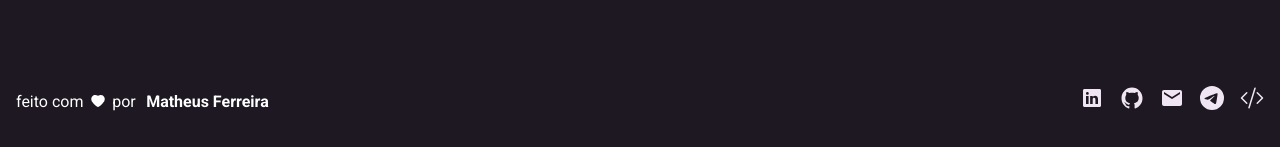
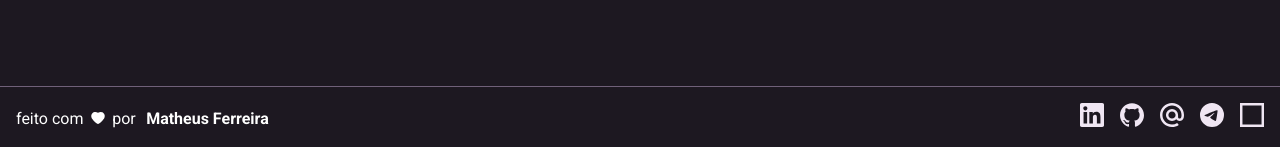
Before and after one commit to MattFerreira18/matheus-dev-website, a Next.js app: page / in a window 1280 px wide. Shown: the part 650-797 px from the top of the page. Built offline with nearby package versions, Linux system fonts and the light colour scheme.

Commit message:
feat: change some icons and location of some components

```diff
--- a/src/app/data/socialNetworks.ts
+++ b/src/app/data/socialNetworks.tsx
@@ -1,34 +1,29 @@
-import {
-  IoLogoLinkedin,
-  IoLogoGithub,
-  MdEmail,
-  BsTelegram,
-} from '../configs/icons';
+import Icon from '../../ui/components/Icon';
 
 const socialNetworks = [
   {
     name: 'LinkedIn',
     nickname: '@matt-ferreira18',
     link: 'https://www.linkedin.com/in/matt-ferreira18/',
-    icon: IoLogoLinkedin,
+    icon: <Icon as="SiLinkedin" />,
   },
   {
     name: 'Github',
     nickname: '@MattFerreira18',
     link: 'https://github.com/MattFerreira18',
-    icon: IoLogoGithub,
+    icon: <Icon as="SiGithub" />,
   },
   {
     name: 'Email',
     nickname: 'matheusferreira.dev@gmail.com',
     link: 'mailto:matheusferreira.dev@gmail.com',
-    icon: MdEmail,
+    icon: <Icon as="SiMaildotru" />,
   },
   {
     name: 'Telegram',
     nickname: '@MattFerreira18',
     link: 'https://t.me/MattFerreira18',
-    icon: BsTelegram,
+    icon: <Icon as="SiTelegram" />,
   },
 ];
 
--- a/src/pages/index.tsx
+++ b/src/pages/index.tsx
@@ -1,29 +1,9 @@
 import { GetStaticProps } from 'next';
 
-import {
-  // About,
-  // HardSkills,
-  // SocialLinks,
-  // FeaturedArticles,
-  Presentation,
-  // Projects,
-  // BooksRead,
-} from '../ui/components/sections';
+import HomePage from '../ui/pages/Home';
 
-const IS_ARTICLES_SECTION_ENABLED = false;
-
-export default function Home() {
-  return (
-    <>
-      <Presentation />
-      {/* <About /> */}
-      {/* <SocialLinks /> */}
-      {/* <HardSkills /> */}
-      {/* <Projects /> */}
-      {/* {IS_ARTICLES_SECTION_ENABLED && <FeaturedArticles />} */}
-      {/* <BooksRead /> */}
-    </>
-  );
+function Home() {
+  return <HomePage />;
 }
 
 export const getStaticProps: GetStaticProps = async () => {
@@ -32,3 +12,5 @@ export const getStaticProps: GetStaticProps = async () => {
     revalidate: 60 * 60 * 48, // 48 hours
   };
 };
+
+export default Home;
--- a/src/ui/components/Footer/index.tsx
+++ b/src/ui/components/Footer/index.tsx
@@ -1,9 +1,8 @@
 import { motion } from 'framer-motion';
-import { createElement } from 'react';
 
 import socialNetworks from '../../../app/data/socialNetworks';
-import { SocialButton } from '../buttons';
 import Icon from '../Icon';
+import SocialNetworkLink from '../SocialNetworkLink';
 import { Container, IconsWrapper, InfoWrapper } from './styles';
 
 function Footer() {
@@ -24,16 +23,16 @@ function Footer() {
         </InfoWrapper>
         <IconsWrapper>
           {socialNetworks.map((socialNetwork) => (
-            <SocialButton
+            <SocialNetworkLink
               key={socialNetwork.link}
               link={socialNetwork.link}
               aria-label={socialNetwork.name}
-              icon={createElement(socialNetwork.icon)}
+              icon={socialNetwork.icon}
             />
           ))}
-          <SocialButton
+          <SocialNetworkLink
             link="https://github.com/MattFerreira18/matheus-dev-website"
-            icon={<Icon as="BsCodeSlash" />}
+            icon={<Icon as="SiCodesandbox" />}
           />
         </IconsWrapper>
       </motion.div>
--- a/src/ui/components/Footer/styles.ts
+++ b/src/ui/components/Footer/styles.ts
@@ -1,13 +1,13 @@
 import styled from '../../styles';
 
 export const Container = styled('footer', {
-  height: '5rem',
+  height: '$16',
   maxWidth: '1440px',
 
   margin: '0 auto',
-  padding: '1rem',
+  padding: '$4',
 
-  borderTop: '1px solid $black800',
+  borderTop: '1px solid $gray400',
   background: '$black900',
 
   position: 'fixed',
--- a/src/ui/components/Icon/index.tsx
+++ b/src/ui/components/Icon.tsx
@@ -1,6 +1,6 @@
 import { createElement } from 'react';
 
-import * as icons from '../../../app/configs/icons';
+import * as icons from '../../app/configs/icons';
 
 type IconProps = {
   as: keyof typeof icons;
--- /dev/null
+++ b/src/ui/components/SocialNetworkLink.tsx
@@ -0,0 +1,24 @@
+import useMouse from '../../app/hooks/useMouse';
+
+type SocialNetworkLinkProps = {
+  link: string;
+  icon: React.ReactElement;
+};
+
+function SocialNetworkLink({ icon, link }: SocialNetworkLinkProps) {
+  const { changeCursorModel } = useMouse();
+
+  return (
+    <a
+      href={link}
+      rel="noreferrer"
+      target="_blank"
+      onMouseEnter={() => changeCursorModel('hovered')}
+      onMouseLeave={() => changeCursorModel()}
+    >
+      {icon}
+    </a>
+  );
+}
+
+export default SocialNetworkLink;
--- a/src/ui/components/buttons/SocialButton/index.tsx
+++ /dev/null
@@ -1,24 +0,0 @@
-
-import useMouse from '../../../../app/hooks/useMouse';
-
-type SocialButtonProps = {
-  link: string;
-  icon: React.ReactElement;
-};
-
-function SocialButton({ icon, link }: SocialButtonProps) {
-  const { changeCursorModel } = useMouse();
-
-  return (
-    <a target="_blank" href={link} rel="noreferrer">
-      <div
-        onMouseEnter={() => changeCursorModel('hovered')}
-        onMouseLeave={() => changeCursorModel()}
-      >
-        {icon}
-      </div>
-    </a>
-  );
-}
-
-export default SocialButton;
--- a/src/ui/components/buttons/index.ts
+++ b/src/ui/components/buttons/index.ts
@@ -1,3 +1,3 @@
 export { default as UpButton } from './UpButton';
-export { default as SocialButton } from './SocialButton';
+export { default as SocialButton } from '../SocialNetworkLink';
 export { default as LinkButton } from './LinkButton';
--- a/src/ui/components/sections/Presentation/index.tsx
+++ b/src/ui/pages/Home/index.tsx
@@ -1,7 +1,7 @@
 import { motion } from 'framer-motion';
 import Image from 'next/image';
 
-import myPresentation from '../../../../app/data/myPresentation';
+import myPresentation from '../../../app/data/myPresentation';
 import { Container, Profile, TextWrapper } from './styles';
 
 const PRESENTATION = {
@@ -17,7 +17,7 @@ const PRESENTATION = {
 };
 const CURR_LANG = 'PTBR';
 
-function Presentation() {
+function HomePage() {
   return (
     <Container>
       <TextWrapper>
@@ -62,4 +62,4 @@ function Presentation() {
   );
 }
 
-export default Presentation;
+export default HomePage;
--- a/src/ui/components/sections/Presentation/styles.ts
+++ b/src/ui/pages/Home/styles.ts
@@ -1,4 +1,4 @@
-import styled from '../../../styles';
+import styled from '../../styles';
 
 export const Container = styled('section', {
   maxWidth: '1200px',
```
Also changed, not shown: src/app/configs/icons.ts (+10 -7 lines).
